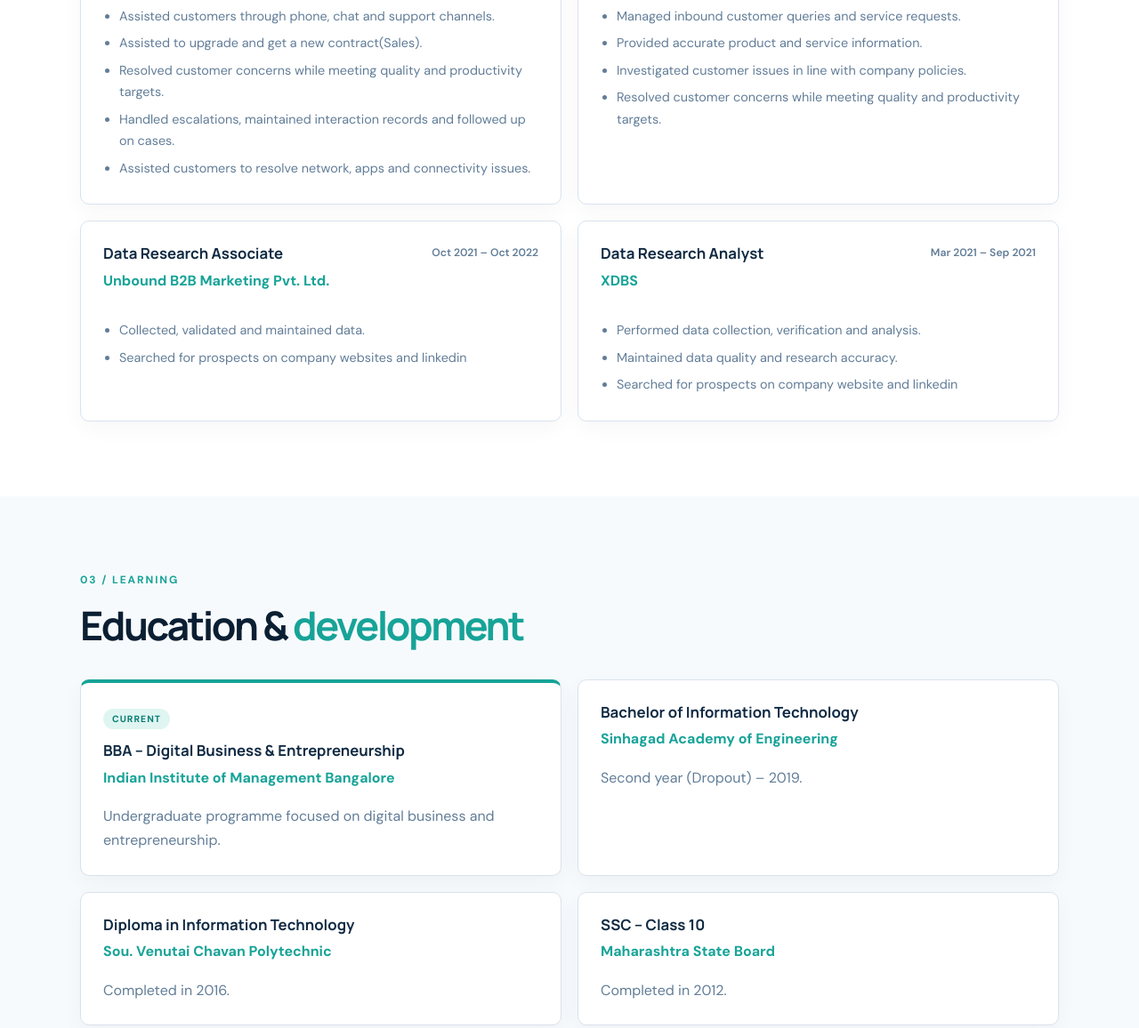
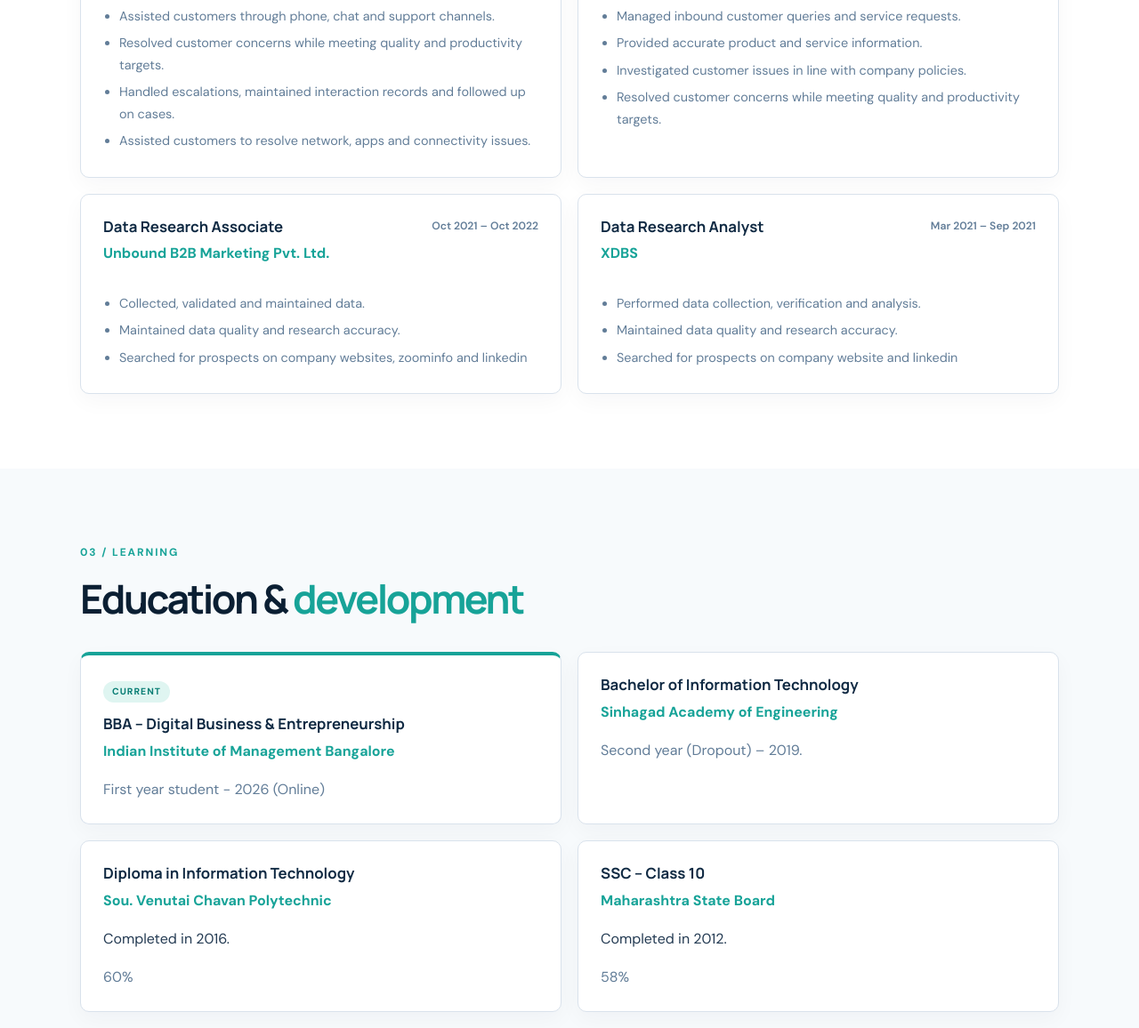
Before and after one commit to akash-sanai/akash-sanai-resume-website, a plain HTML site: page index.html in a window 1280 px wide. Shown: the part 1457-2613 px from the top of the page at 89% size. Drawn offline with Linux system fonts and the light colour scheme.

Commit message:
Refactor experience and education sections in index.html
Updated professional experience and education sections to include additional details and formatting changes.

```diff
--- a/index.html
+++ b/index.html
@@ -66,7 +66,7 @@
       <div class="timeline">
         <article class="experience-card">
           <div class="experience-top"><div><h3>Senior Customer Service Advisor</h3><p class="company">Concentrix</p></div><span class="date">Jun 2024 – Sep 2025</span></div>
-          <ul><li>Assisted customers through phone, chat and support channels.</li><li>Assisted to upgrade and get a new contract(Sales).</li><li>Resolved customer concerns while meeting quality and productivity targets.</li><li>Handled escalations, maintained interaction records and followed up on cases.</li>
+          <ul><li>Assisted customers through phone, chat and support channels.</li><li>Resolved customer concerns while meeting quality and productivity targets.</li><li>Handled escalations, maintained interaction records and followed up on cases.</li>
           <li>Assisted customers to resolve network, apps and connectivity issues.</li></ul>
         </article>
         <article class="experience-card">
@@ -75,8 +75,13 @@
           <li>Resolved customer concerns while meeting quality and productivity targets.</li></ul>
         </article>
         <article class="experience-card">
-          <div class="experience-top"><div><h3>Data Research Associate</h3><p class="company">Unbound B2B Marketing Pvt. Ltd.</p></div><span class="date">Oct 2021 – Oct 2022</span></div>
-          <ul><li>Collected, validated and maintained data.</li><li>Searched for prospects on company websites and linkedin</li></ul>
+          <div class="experience-top"><div><h3>Data Research Associate</h3>
+            <p class="company">Unbound B2B Marketing Pvt. Ltd.</p>
+          </div><span class="date">Oct 2021 – Oct 2022</span></div>
+          <ul>
+            <li>Collected, validated and maintained data.</li>
+            <li>Maintained data quality and research accuracy.</li>
+            <li>Searched for prospects on company websites, zoominfo and linkedin</li></ul>
         </article>
         <article class="experience-card">
           <div class="experience-top">
@@ -84,7 +89,8 @@
               <p class="company">XDBS</p></div>
             <span class="date">Mar 2021 – Sep 2021</span></div>
           <ul><li>Performed data collection, verification and analysis.</li>
-            <li>Maintained data quality and research accuracy.</li><li>Searched for prospects on company website and linkedin</li></ul>
+            <li>Maintained data quality and research accuracy.</li>
+            <li>Searched for prospects on company website and linkedin</li></ul>
         </article>
       </div>
     </section>
@@ -94,18 +100,27 @@
         <p class="eyebrow">03 / LEARNING</p>
         <h2 class="section-title">Education &amp; <span>development</span></h2>
         <div class="education-grid">
-          <article class="education-card featured"><span class="education-tag">CURRENT</span><h3>BBA – Digital Business &amp; Entrepreneurship</h3><p class="company">Indian Institute of Management Bangalore</p><p>Undergraduate programme focused on digital business and entrepreneurship.</p></article>
-          <article class="education-card"><h3>Bachelor of Information Technology</h3><p class="company">Sinhagad Academy of Engineering</p>
+          <article class="education-card featured">
+            <span class="education-tag">CURRENT</span>
+            <h3>BBA – Digital Business &amp; Entrepreneurship</h3>
+            <p class="company">Indian Institute of Management Bangalore</p>
+            <p>First year student - 2026 (Online)</p></article>
+          <article class="education-card">
+            <h3>Bachelor of Information Technology</h3>
+            <p class="company">Sinhagad Academy of Engineering</p>
             <p>Second year (Dropout) – 2019.</p>
           </article>
           <article class="education-card">
             <h3>Diploma in Information Technology</h3>
             <p class="company">Sou. Venutai Chavan Polytechnic</p>
             <p>Completed in 2016.</p>
+            <p>60%</p>
           </article>
           <article class="education-card"><h3>SSC – Class 10</h3>
             <p class="company">Maharashtra State Board</p>
-            <p>Completed in 2012.</p></article>
+            <p>Completed in 2012.</p>
+          <p>58%</p>
+          </article>
         </div>
       </div>
     </section>
```
